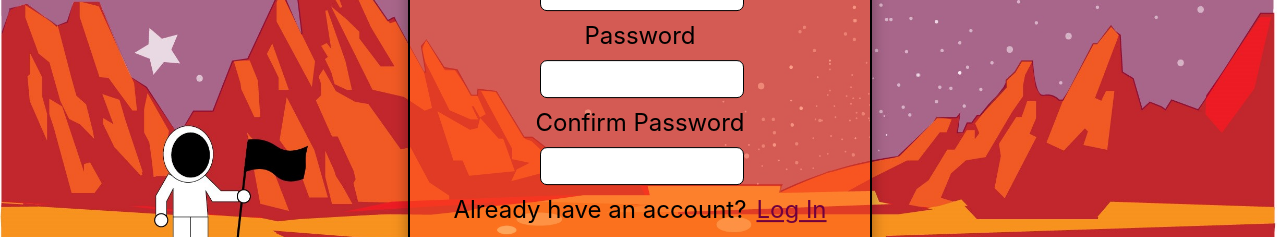
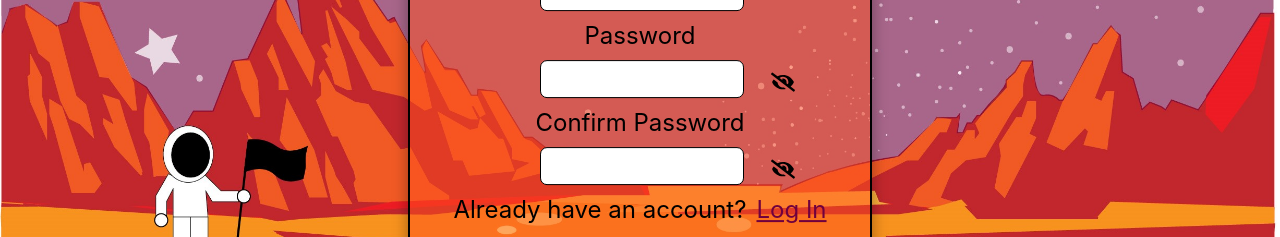
Before and after one commit to ramirolynch/space-front, a React (Create React App) app: page /signup in a window 1280 px wide. Shown: the part 413-650 px from the top of the page. Built offline with nearby package versions, Linux system fonts and the light colour scheme; no server answers.

Commit message:
added eye icon in sign-up

```diff
--- a/src/components/SelectedTrip.tsx
+++ b/src/components/SelectedTrip.tsx
@@ -1,6 +1,5 @@
 import { Trip } from "../models/TripModel";
 import moment from "moment";
-import { FaPrint, FaRocket } from "react-icons/fa";
 import { IconContext } from "react-icons";
 import { useNavigate } from "react-router-dom";
 import { useContext, useEffect, useState } from "react";
@@ -8,7 +7,7 @@ import { fetchTrip } from "../services/SpaceTravelApi";
 import { SpaceContext } from "../context/SpaceContext";
 import { toast, ToastContainer } from "react-toastify";
 import "react-toastify/dist/ReactToastify.css";
-import { FaArrowDown, FaSignOutAlt } from "react-icons/fa";
+import { FaSignOutAlt, FaPrint } from "react-icons/fa";
 import jsPDF from "jspdf";
 import { IMAGE_BASE64 } from "../constants/ImageHelper";
 
--- a/src/components/Sign-up.tsx
+++ b/src/components/Sign-up.tsx
@@ -5,6 +5,7 @@ import { ToastContainer, toast } from "react-toastify";
 import "react-toastify/dist/ReactToastify.css";
 import { signUp } from "../services/SpaceTravelApi";
 import { SpaceContext } from "../context/SpaceContext";
+import { FaEye, FaEyeSlash } from "react-icons/fa";
 
 export function SignUp() {
   const { addUser } = useContext(SpaceContext);
@@ -13,6 +14,16 @@ export function SignUp() {
   const [firstName, setFirstName] = useState("");
   const [lastName, setLastName] = useState("");
   const [confirmPassword, setConfirmPassword] = useState("");
+  const [passwordShown, setPasswordShown] = useState(false);
+  const [passwordConfirmShown, setPasswordConfirmShown] = useState(false);
+
+  const togglePasswordVisiblity = () => {
+    setPasswordShown(passwordShown ? false : true);
+  };
+
+  const toggleConfirmPasswordVisiblity = () => {
+    setPasswordConfirmShown(passwordConfirmShown ? false : true);
+  };
 
   const navigate = useNavigate();
 
@@ -114,22 +125,28 @@ export function SignUp() {
         <label>
           <p>Password</p>
           <input
-            type="password"
+            type={passwordShown ? "text" : "password"}
             name="password"
             id="password"
             value={password}
             onChange={(e) => setPassword(e.target.value)}
           />
         </label>
+        <i className="faEye" onClick={togglePasswordVisiblity}>
+          {passwordShown ? <FaEye /> : <FaEyeSlash />}
+        </i>
         <label>
           <p>Confirm Password</p>
           <input
             className="confirmPass"
-            type="password"
+            type={passwordConfirmShown ? "text" : "password"}
             value={confirmPassword}
-            onChange={(e) => setConfirmPassword(e.target.value)}
+            onChange={(e: any) => setConfirmPassword(e.target.value)}
           />
         </label>
+        <i className="faEye" onClick={toggleConfirmPasswordVisiblity}>
+          {passwordConfirmShown ? <FaEye /> : <FaEyeSlash />}
+        </i>
         <div>
           <label className="alreadyAcc">Already have an account?</label>
           <Link className="link" to="/login">
```
